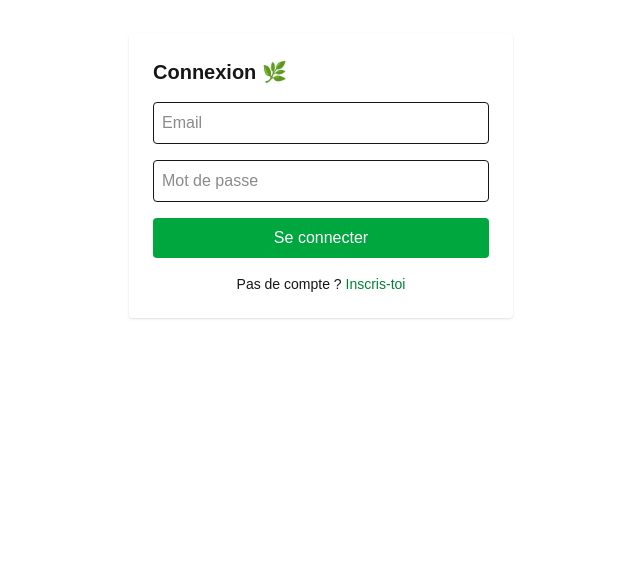
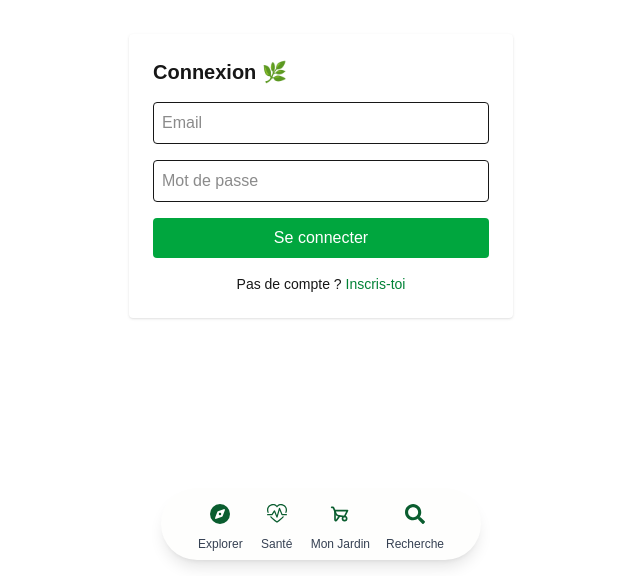
Before and after one commit to Dukent29/smart-gardening-front, a Next.js app: page /login in a window 1280 px wide. Shown: the part 224-800 px from the top of the page, without its empty margins (319-959 px from the left). Built offline with nearby package versions, Linux system fonts and the light colour scheme; no server answers.

Commit message:
Add Header and BottomNav components to UI
Introduced reusable Header and BottomNav components for consistent navigation and page structure. Integrated Header into the dashboard page and BottomNav into the login page to enhance user experience and navigation.

```diff
--- /dev/null
+++ b/src/components/BottomNav.jsx
@@ -0,0 +1,40 @@
+import Link from "next/link";
+import { useRouter } from "next/router";
+import { FaSearch, FaLeaf } from "react-icons/fa";
+import { TbGardenCart } from "react-icons/tb";
+import { BsHeartPulse } from "react-icons/bs";
+import { FaCompass } from "react-icons/fa6";
+
+const navLinks = [
+  { href: "/explore", label: "Explorer", icon: <FaCompass /> },
+  { href: "/plant/health", label: "Santé", icon: <BsHeartPulse /> },
+  { href: "/dashboard", label: "Mon Jardin", icon: <TbGardenCart /> },
+  { href: "/search", label: "Recherche", icon: <FaSearch /> },
+];
+
+export default function BottomNav() {
+  const router = useRouter();
+
+  return (
+    <nav className="fixed bottom-4 left-1/2 -translate-x-1/2 z-50 bg-[#FEFEFD] rounded-full shadow-lg flex px-4 py-2 gap-4 items-center"
+      style={{ minWidth: 320, maxWidth: 420, justifyContent: "center" }}>
+      {navLinks.map(({ href, label, icon }) => {
+        const isActive = router.pathname === href;
+        return (
+          <Link key={href} href={href} className="flex flex-col items-center group">
+            <span
+              className={`text-xl rounded-full p-2 transition ${
+                isActive ? "bg-[#0a5d2f] text-white" : "text-[#0a5d2f] group-hover:bg-[#0a5d2f] group-hover:text-white"
+              }`}
+            >
+              {icon}
+            </span>
+            <span className={`text-xs mt-1 ${isActive ? "text-[#0a5d2f] font-semibold" : "text-gray-700"}`}>
+              {label}
+            </span>
+          </Link>
+        );
+      })}
+    </nav>
+  );
+}
--- /dev/null
+++ b/src/components/Header.jsx
@@ -0,0 +1,33 @@
+import { useRouter } from "next/router";
+import { FaArrowLeft, FaUserCircle } from "react-icons/fa";
+
+export default function Header({ title = "Page" }) {
+  const router = useRouter();
+
+  return (
+    <header className="flex items-center justify-between px-4 py-3 bg-white shadow rounded-xl mb-4">
+      {/* Arrow left */}
+      <button
+        onClick={() => router.back()}
+        className="text-gray-600 hover:text-blue-600 text-xl"
+        aria-label="Retour"
+      >
+        <FaArrowLeft />
+      </button>
+
+      {/* Page title */}
+      <h1 className="text-lg font-bold text-gray-800 text-center flex-1">
+        {title}
+      </h1>
+
+      {/* Profile icon */}
+      <button
+        onClick={() => router.push("/profile")}
+        className="text-gray-600 hover:text-blue-600 text-2xl"
+        aria-label="Profil"
+      >
+        <FaUserCircle />
+      </button>
+    </header>
+  );
+}
--- a/src/pages/dashboard/index.jsx
+++ b/src/pages/dashboard/index.jsx
@@ -4,6 +4,7 @@ import PlantCard            from "@/components/PlantCard";
 import { useAuthGuard }     from "@/hooks/useAuthGuard";
 import { DashboardLayout } from "@/layout/dashboardLayout";
 import Sidebar from "@/components/Sidebar";
+import Header from "@/components/Header";
 
 
 export default function Dashboard() {
@@ -19,6 +20,7 @@ export default function Dashboard() {
       <div className="flex">
         <Sidebar />
         <div className="p-4 flex-1">
+          <Header title="Tableau de bord" />
           <h1 className="text-2xl font-bold mb-4">Vue d’ensemble du jardin 🌿</h1>
           {loading && <p>Chargement…</p>}
           {error   && <p className="text-red-500">{error}</p>}
--- a/src/pages/login/index.jsx
+++ b/src/pages/login/index.jsx
@@ -2,6 +2,7 @@
 import { useState } from "react";
 import { useAuth } from "@/context/authContext";
 import { useRouter } from "next/router";
+import BottomNav from "@/components/BottomNav";
 
 export default function LoginPage() {
   const { login } = useAuth();
@@ -22,7 +23,9 @@ export default function LoginPage() {
   };
 
   return (
+
     <div className="min-h-screen flex items-center justify-center p-4">
+      <BottomNav />
       <form onSubmit={handleLogin}
             className="bg-white p-6 rounded shadow w-full max-w-sm space-y-4">
         <h1 className="text-xl font-bold">Connexion 🌿</h1>
```
